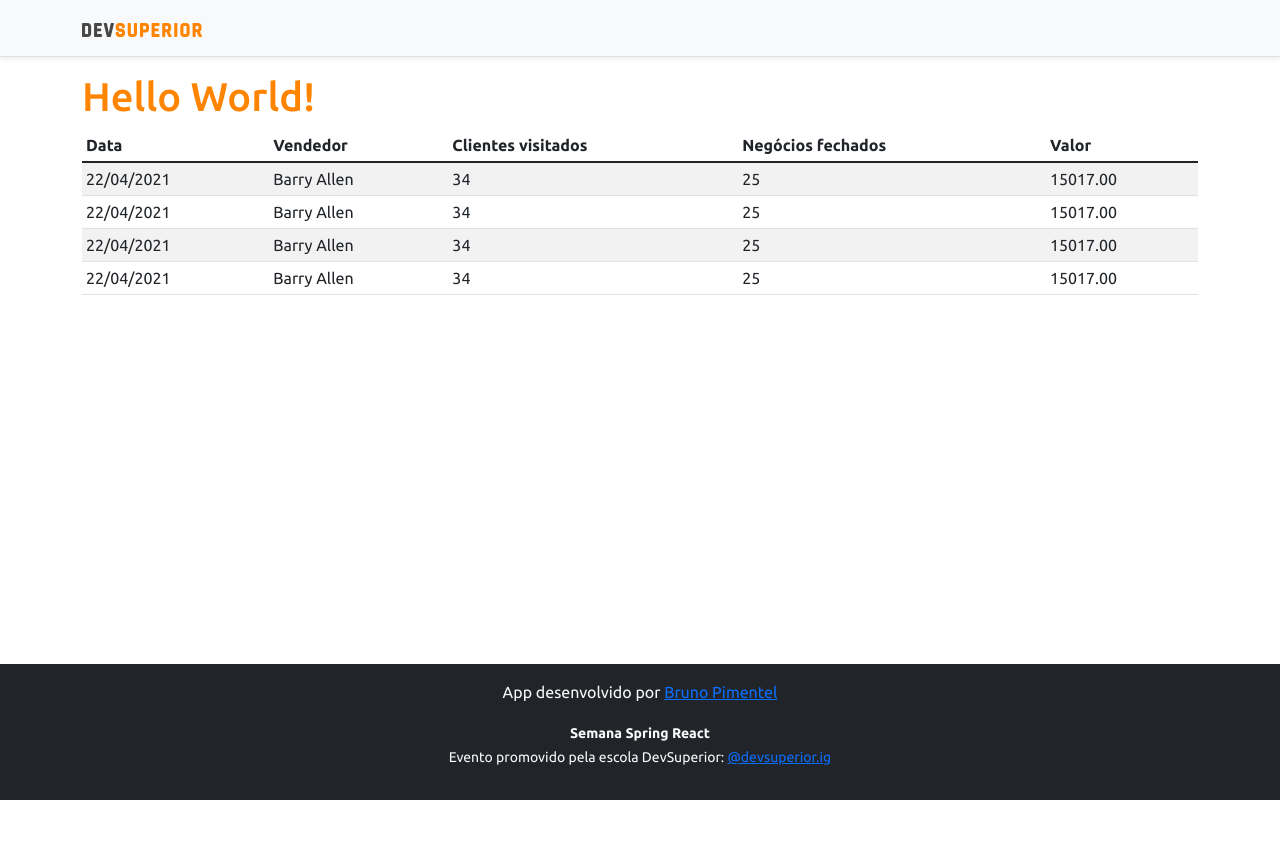
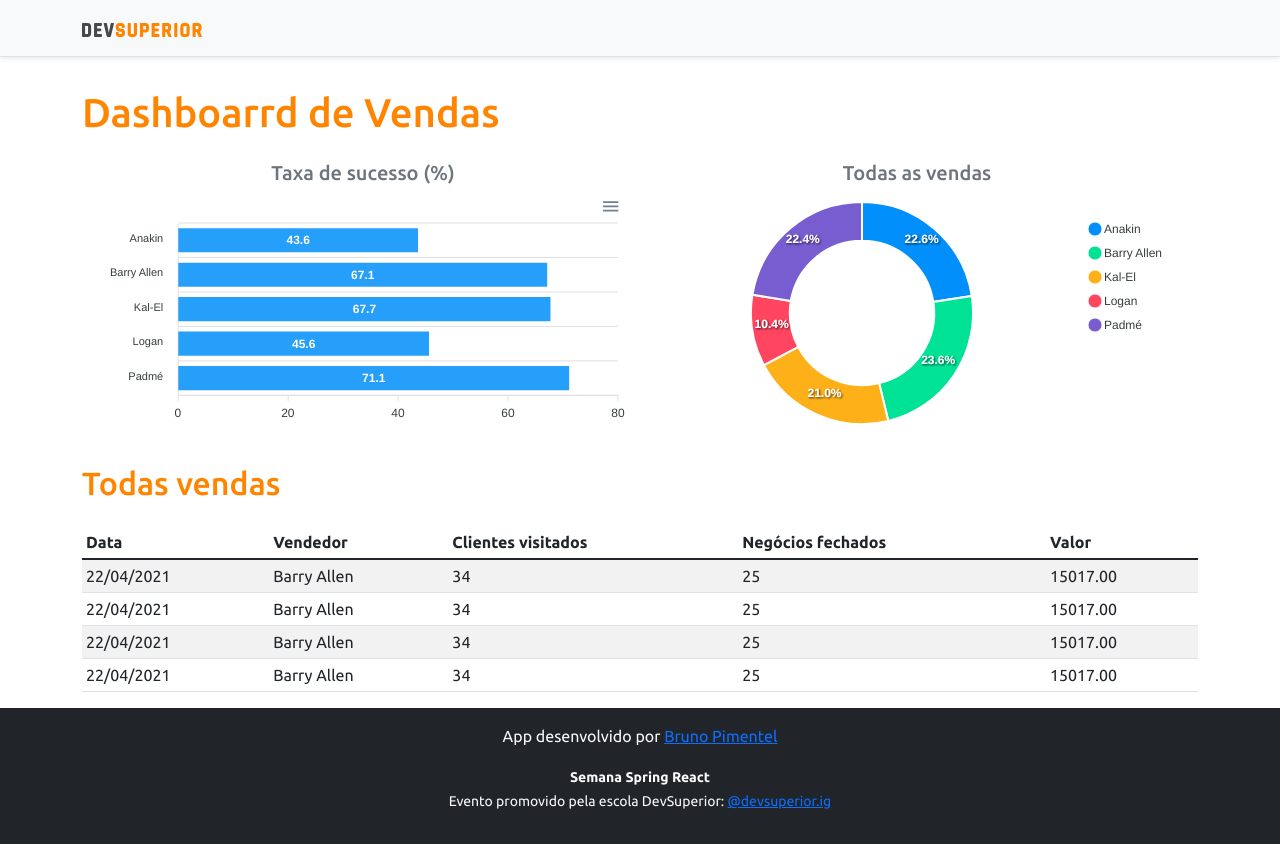
Before and after one commit to E3ND/Semana_Spring_React, a React (Create React App) app in the folder frontend/: page / in a window 1280 px wide. Before the commit the page ends 800 px from the top, so only its background shows below. Built offline with nearby package versions, Linux system fonts and the light colour scheme.

Commit message:
Static charts

```diff
--- a/frontend/package.json
+++ b/frontend/package.json
@@ -13,9 +13,11 @@
     "@types/node": "^12.0.0",
     "@types/react": "^17.0.0",
     "@types/react-dom": "^17.0.0",
+    "apexcharts": "^3.28.1",
     "bootstrap": "^5.1.0",
     "jquery": "1.9.1",
     "react": "^17.0.2",
+    "react-apexcharts": "^1.3.9",
     "react-dom": "^17.0.2",
     "react-scripts": "4.0.3",
     "typescript": "^4.1.2",
--- a/frontend/src/App.tsx
+++ b/frontend/src/App.tsx
@@ -3,13 +3,31 @@
 import DataTable from "components/DataTable";
 import Footer from "components/Footer";
 import NavBar from "components/NavBar";
+import BarChart from "components/BarChart";
+import DonutChart from "components/DonutChart";
 
 function App() {
   return (
     <>
       <NavBar />
       <div className="container">
-        <h1 className="text-primary"> Hello World! </h1>
+        <h1 className="text-primary py-3"> Dashboarrd de Vendas </h1>
+
+        <div className="row px-3">
+          <div className="col-sm-6">
+            <h5 className="text-center text-secondary">Taxa de sucesso (%)</h5>
+            <BarChart />
+          </div>
+
+          <div className="col-sm-6">
+            <h5 className="text-center text-secondary">Todas as vendas</h5>
+            <DonutChart />
+          </div>
+        </div>
+
+      <div className="py-3">
+        <h2 className="text-primary">Todas vendas</h2>
+      </div>
 
         <DataTable />
       </div>
--- /dev/null
+++ b/frontend/src/components/BarChart/index.tsx
@@ -0,0 +1,36 @@
+import React from "react";
+
+import Chart from 'react-apexcharts';
+
+function BarChart() {
+    const options = {
+        plotOptions: {
+            bar: {
+                horizontal: true,
+            }
+        },
+    };
+
+    const mockData = {
+        labels: {
+            categories: ['Anakin', 'Barry Allen', 'Kal-El', 'Logan', 'Padmé']
+        },
+        series: [
+            {
+                name: "% Sucesso",
+                data: [43.6, 67.1, 67.7, 45.6, 71.1]
+            }
+        ]
+    };
+
+  return (
+    <Chart
+        options={{ ...options, xaxis: mockData.labels}}
+        series={mockData.series}
+        type="bar"
+        height="240"
+    />
+  );
+}
+
+export default BarChart;
--- /dev/null
+++ b/frontend/src/components/DonutChart/index.tsx
@@ -0,0 +1,27 @@
+import React from "react";
+
+import Chart from 'react-apexcharts';
+
+function DonutChart() {
+    const mockData = {
+        series: [477138, 499928, 444867, 220426, 473088],
+        labels: ['Anakin', 'Barry Allen', 'Kal-El', 'Logan', 'Padmé']
+    }
+
+    const options = {
+        legend: {
+            show: true
+        }
+    }
+
+    return (
+        <Chart
+        options={{ ...options, labels: mockData.labels}}
+        series={mockData.series}
+        type="donut"
+        height="240"
+    />
+    );
+}
+
+export default DonutChart;
--- a/frontend/src/index.tsx
+++ b/frontend/src/index.tsx
@@ -5,7 +5,6 @@
 import 'assets/css/styles.css';
 
 import App from './App';
-import NavBar from 'components/NavBar';
 
 ReactDOM.render(
   <React.StrictMode>
```
Also changed, not shown: 1 other file (tests, documents, lock files or other folders).
